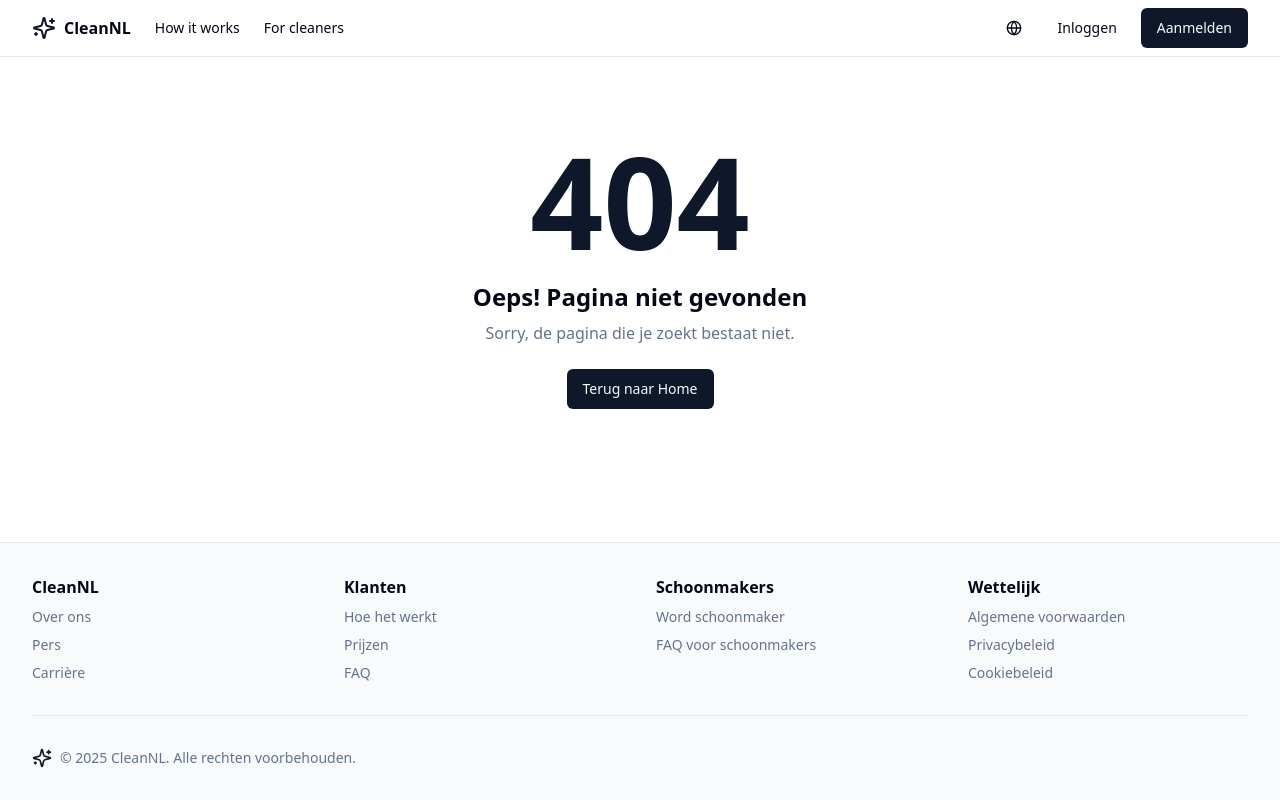
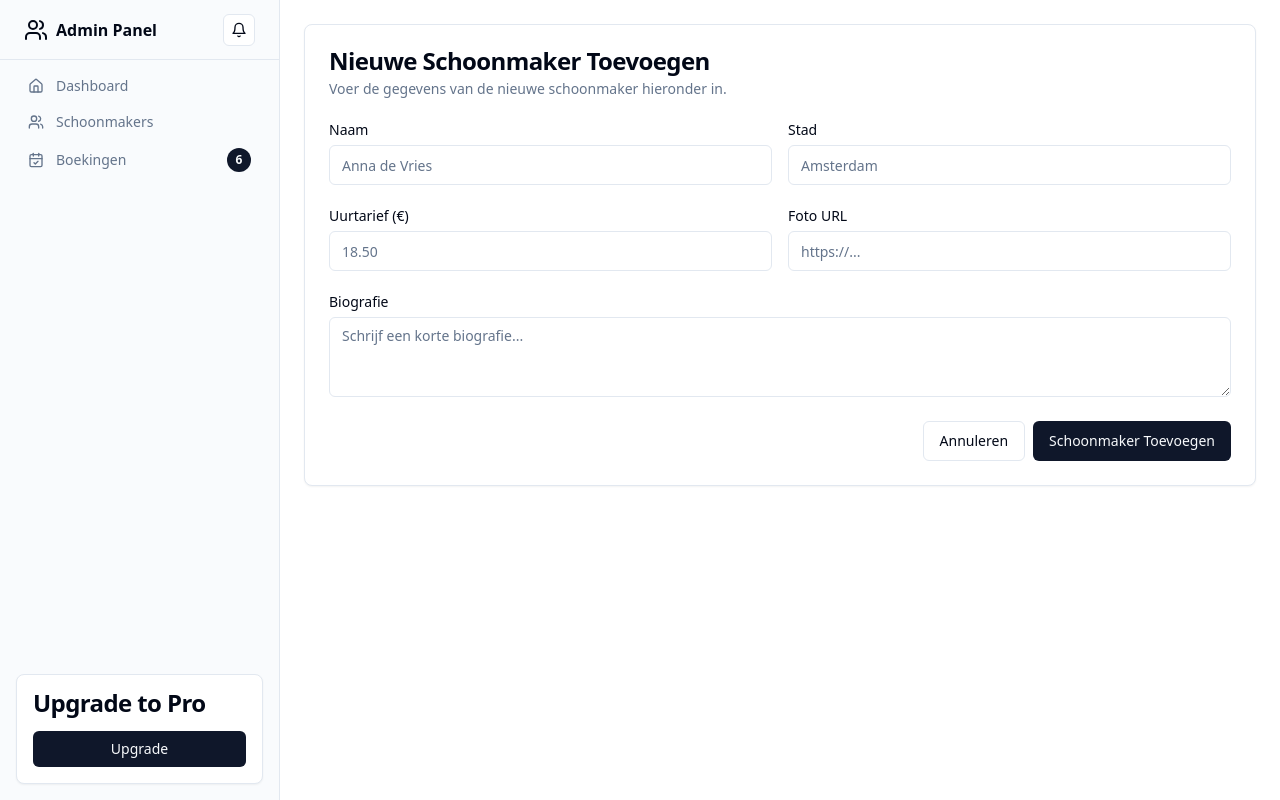
Before and after one commit to brenodiogo1/helpme, a React (Vite) app: page /admin/schoonmakers/nieuw in a window 1280 px wide. Built offline with nearby package versions, Linux system fonts and the light colour scheme.

Commit message:
[dyad] Adicionando formulários de gerenciamento ao painel de administrador - wrote 3 file(s)

```diff
--- a/src/App.tsx
+++ b/src/App.tsx
@@ -17,6 +17,7 @@ import AdminLayout from "./pages/admin/AdminLayout";
 import Dashboard from "./pages/admin/Dashboard";
 import SchoonmakersBeheren from "./pages/admin/SchoonmakersBeheren";
 import BoekingenBeheren from "./pages/admin/BoekingenBeheren";
+import SchoonmakerForm from "./pages/admin/SchoonmakerForm";
 
 const queryClient = new QueryClient();
 
@@ -49,6 +50,8 @@ const App = () => (
           <Route path="/admin" element={<AdminLayout />}>
             <Route index element={<Dashboard />} />
             <Route path="schoonmakers" element={<SchoonmakersBeheren />} />
+            <Route path="schoonmakers/nieuw" element={<SchoonmakerForm />} />
+            <Route path="schoonmakers/bewerken/:id" element={<SchoonmakerForm />} />
             <Route path="boekingen" element={<BoekingenBeheren />} />
           </Route>
 
--- /dev/null
+++ b/src/pages/admin/SchoonmakerForm.tsx
@@ -0,0 +1,61 @@
+import { Button } from "@/components/ui/button";
+import { Card, CardContent, CardDescription, CardHeader, CardTitle } from "@/components/ui/card";
+import { Input } from "@/components/ui/input";
+import { Label } from "@/components/ui/label";
+import { Textarea } from "@/components/ui/textarea";
+import { Link, useParams } from "react-router-dom";
+
+const SchoonmakerForm = () => {
+  const { id } = useParams<{ id: string }>();
+  const isEditing = !!id;
+  const title = isEditing ? "Schoonmaker Bewerken" : "Nieuwe Schoonmaker Toevoegen";
+  const description = isEditing
+    ? "Bewerk de gegevens van de schoonmaker hieronder."
+    : "Voer de gegevens van de nieuwe schoonmaker hieronder in.";
+  const buttonText = isEditing ? "Wijzigingen Opslaan" : "Schoonmaker Toevoegen";
+
+  return (
+    <Card>
+      <CardHeader>
+        <CardTitle>{title}</CardTitle>
+        <CardDescription>{description}</CardDescription>
+      </CardHeader>
+      <CardContent>
+        <form className="grid gap-6">
+          <div className="grid grid-cols-1 md:grid-cols-2 gap-4">
+            <div className="grid gap-2">
+              <Label htmlFor="name">Naam</Label>
+              <Input id="name" placeholder="Anna de Vries" defaultValue={isEditing ? "Anna de Vries" : ""} />
+            </div>
+            <div className="grid gap-2">
+              <Label htmlFor="city">Stad</Label>
+              <Input id="city" placeholder="Amsterdam" defaultValue={isEditing ? "Amsterdam" : ""} />
+            </div>
+          </div>
+          <div className="grid grid-cols-1 md:grid-cols-2 gap-4">
+            <div className="grid gap-2">
+              <Label htmlFor="hourlyRate">Uurtarief (€)</Label>
+              <Input id="hourlyRate" type="number" placeholder="18.50" defaultValue={isEditing ? "18.50" : ""} />
+            </div>
+            <div className="grid gap-2">
+              <Label htmlFor="photoUrl">Foto URL</Label>
+              <Input id="photoUrl" placeholder="https://..." defaultValue={isEditing ? "https://images.unsplash.com/photo-1580489944761-15a19d654956" : ""} />
+            </div>
+          </div>
+          <div className="grid gap-2">
+            <Label htmlFor="bio">Biografie</Label>
+            <Textarea id="bio" placeholder="Schrijf een korte biografie..." defaultValue={isEditing ? "Met 5 jaar ervaring zorg ik voor een brandschoon huis." : ""} />
+          </div>
+          <div className="flex justify-end gap-2">
+            <Button variant="outline" asChild>
+                <Link to="/admin/schoonmakers">Annuleren</Link>
+            </Button>
+            <Button type="submit">{buttonText}</Button>
+          </div>
+        </form>
+      </CardContent>
+    </Card>
+  );
+};
+
+export default SchoonmakerForm;
--- a/src/pages/admin/SchoonmakersBeheren.tsx
+++ b/src/pages/admin/SchoonmakersBeheren.tsx
@@ -2,9 +2,10 @@ import { Button } from "@/components/ui/button";
 import { Card, CardContent, CardDescription, CardHeader, CardTitle } from "@/components/ui/card";
 import { Table, TableBody, TableCell, TableHead, TableHeader, TableRow } from "@/components/ui/table";
 import { Schoonmaker } from "@/types";
-import { MoreHorizontal } from "lucide-react";
+import { MoreHorizontal, PlusCircle } from "lucide-react";
 import { DropdownMenu, DropdownMenuContent, DropdownMenuItem, DropdownMenuLabel, DropdownMenuTrigger } from "@/components/ui/dropdown-menu";
 import { Avatar, AvatarFallback, AvatarImage } from "@/components/ui/avatar";
+import { Link } from "react-router-dom";
 
 const mockSchoonmakers: Schoonmaker[] = [
     { id: "1", name: "Anna de Vries", photoUrl: "https://images.unsplash.com/photo-1580489944761-15a19d654956?q=80&w=500&auto=format&fit=crop", ratingAvg: 4.9, ratingCount: 128, hourlyRate: 18.50, bio: "...", services: [], city: "Amsterdam" },
@@ -15,11 +16,19 @@ const mockSchoonmakers: Schoonmaker[] = [
 const SchoonmakersBeheren = () => {
   return (
     <Card>
-      <CardHeader>
-        <CardTitle>Schoonmakers</CardTitle>
-        <CardDescription>
-          Beheer de schoonmakers op het platform.
-        </CardDescription>
+      <CardHeader className="flex flex-row items-center justify-between">
+        <div>
+          <CardTitle>Schoonmakers</CardTitle>
+          <CardDescription>
+            Beheer de schoonmakers op het platform.
+          </CardDescription>
+        </div>
+        <Button asChild>
+          <Link to="/admin/schoonmakers/nieuw">
+            <PlusCircle className="mr-2 h-4 w-4" />
+            Nieuwe Toevoegen
+          </Link>
+        </Button>
       </CardHeader>
       <CardContent>
         <Table>
@@ -59,7 +68,9 @@ const SchoonmakersBeheren = () => {
                     </DropdownMenuTrigger>
                     <DropdownMenuContent align="end">
                       <DropdownMenuLabel>Acties</DropdownMenuLabel>
-                      <DropdownMenuItem>Bewerken</DropdownMenuItem>
+                      <DropdownMenuItem asChild>
+                        <Link to={`/admin/schoonmakers/bewerken/${schoonmaker.id}`}>Bewerken</Link>
+                      </DropdownMenuItem>
                       <DropdownMenuItem>Verwijderen</DropdownMenuItem>
                     </DropdownMenuContent>
                   </DropdownMenu>
```
